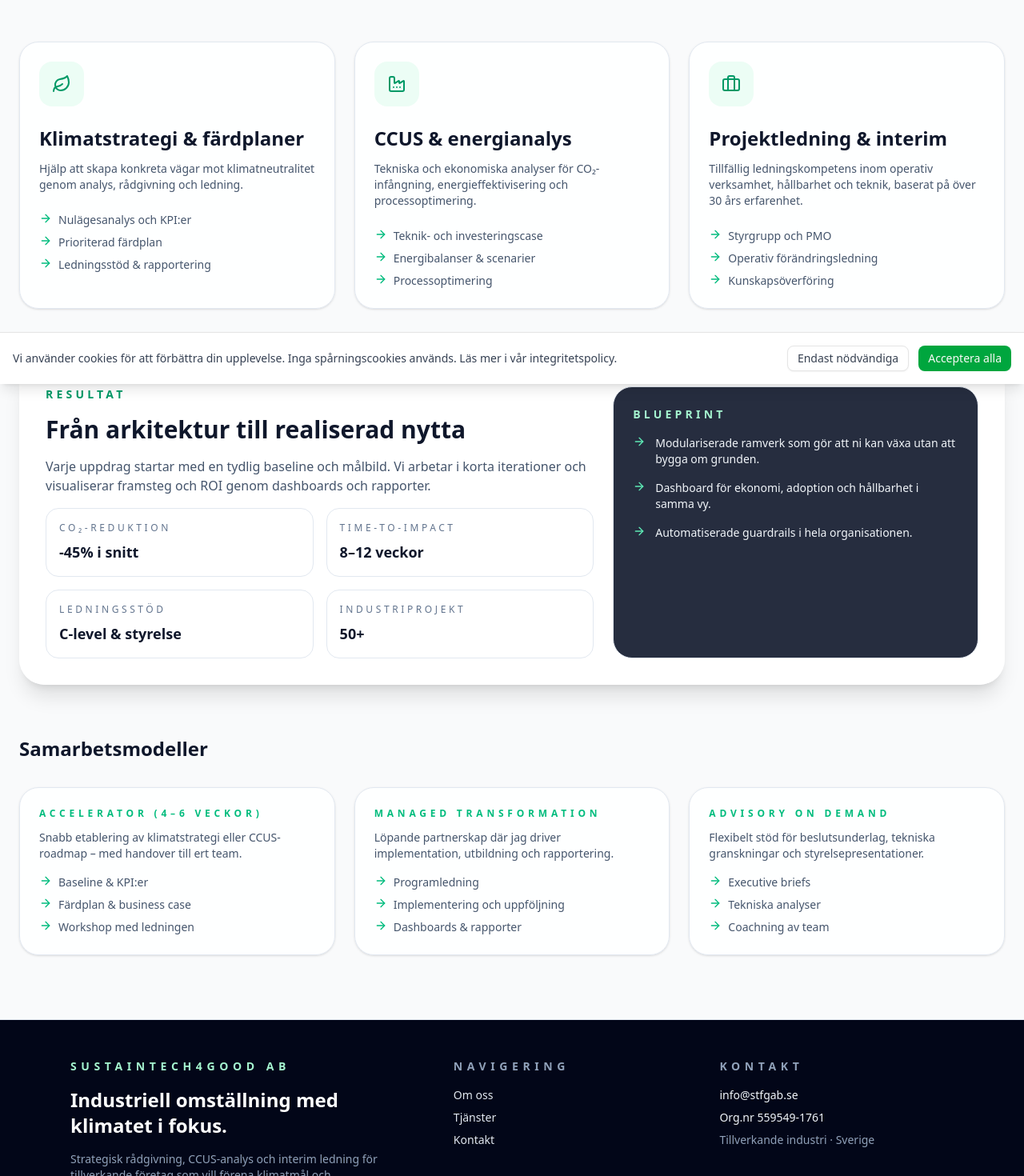
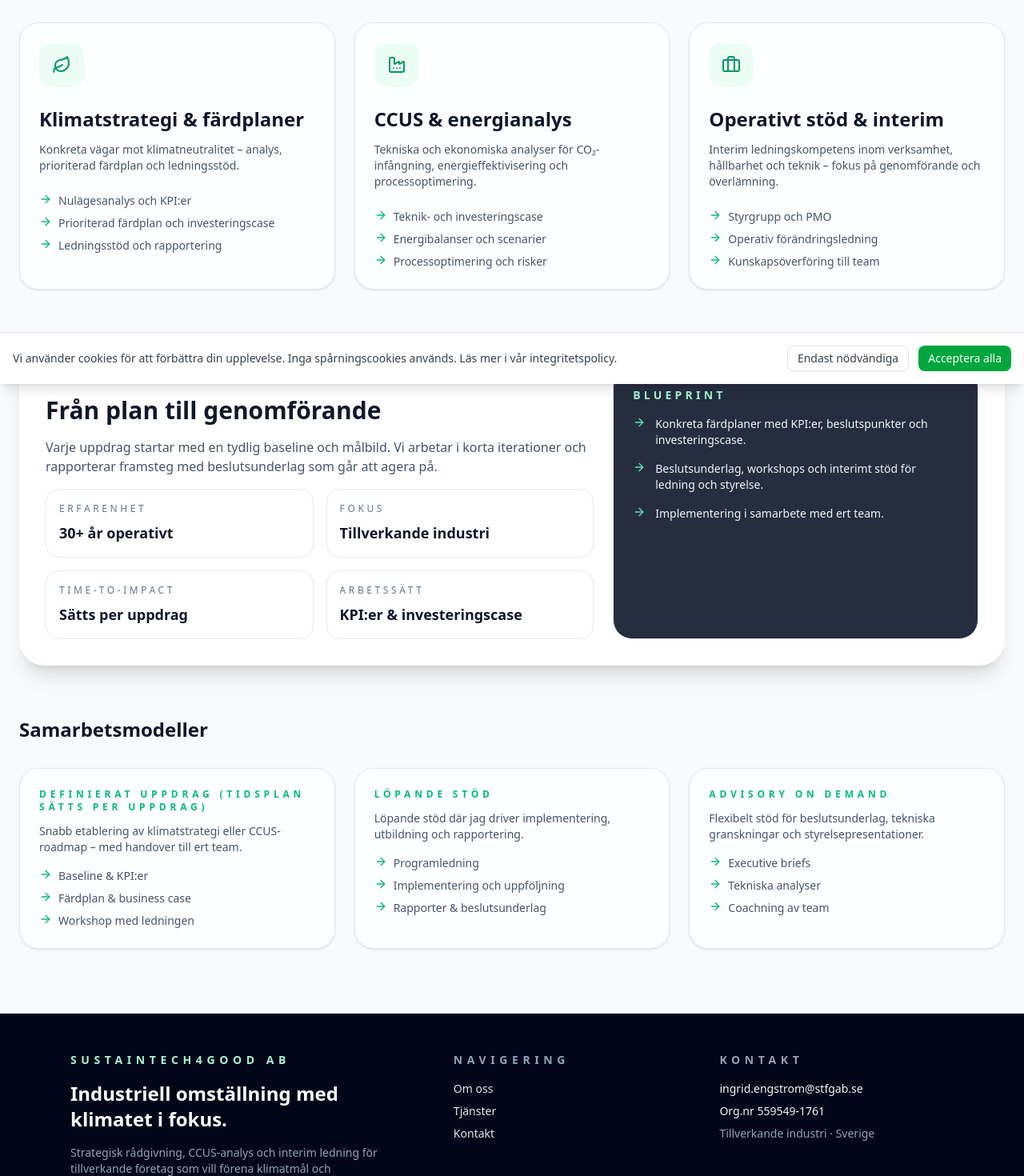
Before and after one commit to SustainTech4Good-AB/website, a Next.js app: page /services in a window 1280 px wide. Shown: the part 320-1790 px from the top of the page at 80% size. Built offline with nearby package versions, Linux system fonts and the light colour scheme.

Commit message:
Refine services, hero assignments, and contact email

```diff
--- a/src/app/contact/page.tsx
+++ b/src/app/contact/page.tsx
@@ -63,7 +63,7 @@ export default function Contact() {
             </ul>
             <div className="mt-8 flex flex-wrap gap-3">
               <Button asChild size="lg" className="rounded-full bg-emerald-500 px-8 text-base text-white">
-                <Link href="mailto:info@stfgab.se">Skicka e-post</Link>
+                <Link href="mailto:ingrid.engstrom@stfgab.se">Skicka e-post</Link>
               </Button>
               <Button
                 asChild
--- a/src/app/page.tsx
+++ b/src/app/page.tsx
@@ -1,20 +1,17 @@
+import Image from "next/image"
 import Link from "next/link"
-import Image from "next/image"
-import {
-  ArrowRight,
-  Leaf,
-  Factory,
-  Briefcase,
-  LineChart,
-  ShieldCheck,
-  Sparkles,
-} from "lucide-react"
+import { ArrowRight, Briefcase, Factory, Leaf, ShieldCheck, Sparkles } from "lucide-react"
 
 import { Button } from "@/components/ui/button"
 
 const heroStats = [
   { value: "30+ år", label: "Operativ erfarenhet i industrin" },
   { value: "100%", label: "Fokus på minskat klimatavtryck" },
+]
+
+const heroAssignments = [
+  { title: "Datadrivna beslut", desc: "Konkreta färdplaner med tydliga KPI:er." },
+  { title: "Projektledning", desc: "Genomförande med kompetens inom CCUS." },
 ]
 
 const services = [
@@ -38,12 +35,6 @@ const services = [
   },
 ]
 
-const pillars = [
-  { title: "Teknik", description: "Robusta lösningar inom CCUS, energi och digitalisering." },
-  { title: "Strategi", description: "Affärsnära rådgivning som förankrar hållbarhet i ledningen." },
-  { title: "Hållbarhet", description: "Mätbara resultat och rapportering mot klimatmål." },
-]
-
 const process = [
   "Datadriven nulägesanalys av klimatpåverkan och affärskritiska processer.",
   "Prioriterad färdplan med tydliga delmål, budget och beslutspunkter.",
@@ -61,15 +52,14 @@ const focusAreas = [
     description: "Executive briefings, beslutsunderlag och investeringscase för styrelse och ägare.",
   },
   {
-  title: "Praktiskt genomförbara åtgärder",
-  description: "Effektivisering, investeringar och konkreta förbättringsinsatser som snabbt skapar värde i verksamheten."
-},
-{
-  title: "Rådgivare för industri och offentlig verksamhet",
-  description: "Specialiserad rådgivning baserat på 30 års erfarenhet inom pappers- och massaindustrin som stödjer företag och offentliga verksamheter."
-}
-
-
+    title: "Praktiskt genomförbara åtgärder",
+    description: "Effektivisering, investeringar och konkreta förbättringsinsatser som snabbt skapar värde i verksamheten.",
+  },
+  {
+    title: "Rådgivare för industri och offentlig verksamhet",
+    description:
+      "Specialiserad rådgivning baserat på 30 års erfarenhet inom pappers- och massaindustrin som stödjer företag och offentliga verksamheter.",
+  },
 ]
 
 export default function Home() {
@@ -77,13 +67,7 @@ export default function Home() {
     <div className="space-y-24">
       <section className="relative overflow-hidden rounded-[32px] border border-white/40 bg-slate-950 text-white shadow-[0_35px_120px_rgba(15,23,42,0.4)]">
         <div className="absolute inset-0">
-          <Image
-            src="/hero.jpg"
-            alt="Rapsfält"
-            fill
-            priority
-            className="object-cover brightness-[0.85]"
-          />
+          <Image src="/hero.jpg" alt="Rapsfält" fill priority className="object-cover brightness-[0.85]" />
           <div className="absolute inset-0 bg-gradient-to-br from-green-900/70 via-slate-900/60 to-slate-950/70" />
           <div className="absolute left-1/2 top-1/2 size-[580px] -translate-x-1/2 -translate-y-1/2 rounded-full bg-emerald-400/20 blur-3xl" />
         </div>
@@ -132,24 +116,23 @@ export default function Home() {
           </div>
 
           <div className="space-y-6 rounded-3xl border border-white/20 bg-white/5 p-6 backdrop-blur-md">
-            <div className="flex items-center gap-3 rounded-2xl border border-white/20 bg-white/5 p-4">
-              <Sparkles className="size-10 rounded-2xl bg-emerald-500/20 p-2 text-emerald-200" />
-              <div>
+            <div className="space-y-3 rounded-3xl border border-white/20 bg-white/5 p-4">
+              <div className="flex items-center gap-3">
+                <Sparkles className="size-10 rounded-2xl bg-emerald-500/20 p-2 text-emerald-200" />
                 <p className="text-sm uppercase tracking-[0.3em] text-emerald-200">Uppdrag</p>
-                <p className="text-lg font-semibold text-white">Datadrivna beslut</p>
-                <p className="text-sm text-slate-200">
-                  Konkreta färdplaner med tydliga KPI:er
-                </p>
-                <p className="text-lg font-semibold text-white">Projektledning</p>
-                <p className="text-sm text-slate-200">
-                  Med kompetens inom CCUS.
-                </p>
+              </div>
+              <div className="space-y-3">
+                {heroAssignments.map((item) => (
+                  <div key={item.title} className="rounded-2xl border border-white/20 bg-white/5 p-3">
+                    <p className="text-base font-semibold text-white">{item.title}</p>
+                    <p className="text-sm text-slate-200">{item.desc}</p>
+                  </div>
+                ))}
               </div>
             </div>
+
             <div className="rounded-3xl border border-white/20 bg-white/5 p-6">
-              <p className="text-sm font-semibold uppercase tracking-[0.4em] text-emerald-200">
-                Vad du får
-              </p>
+              <p className="text-sm font-semibold uppercase tracking-[0.4em] text-emerald-200">Vad du får</p>
               <ul className="mt-4 space-y-3 text-sm text-slate-100">
                 <li className="flex gap-3">
                   <ShieldCheck className="size-5 flex-none text-emerald-300" />
@@ -166,9 +149,9 @@ export default function Home() {
       </section>
 
       <section className="space-y-8" id="tjanster">
-        <div className="mx-auto max-w-3xl text-center space-y-4">
+        <div className="mx-auto max-w-3xl space-y-4 text-center">
           <p className="text-sm font-semibold uppercase tracking-[0.4em] text-emerald-600">
-            Teknik · Strategi · Hållbarhet
+            Teknik • Strategi • Hållbarhet
           </p>
           <h2 className="text-3xl font-semibold text-slate-900 md:text-4xl">
             Jag erbjuder strategisk rådgivning inom industriell omställning och klimatstrategi för tillverkande företag
@@ -224,7 +207,6 @@ export default function Home() {
               </div>
             ))}
           </div>
-
         </div>
       </section>
 
@@ -245,14 +227,14 @@ export default function Home() {
               <div>
                 <p className="text-xs uppercase tracking-[0.4em] text-emerald-100">Direktkontakt</p>
                 <p className="mt-2 text-xl font-semibold">Ingrid Engström</p>
-                <p className="text-sm text-emerald-100">Grundare · SustainTech4Good AB</p>
+                <p className="text-sm text-emerald-100">Grundare • SustainTech4Good AB</p>
               </div>
               <ShieldCheck className="size-14 rounded-3xl bg-white/10 p-3 text-white" />
             </div>
             <div className="mt-6 space-y-3 text-sm">
               <p className="text-emerald-50">ingrid.engstrom@stfgab.se</p>
               <p className="text-emerald-50">Org.nr 559549-1761</p>
-              <p className="text-emerald-50">Bas i Örebro · Tillverkande industri i Norden</p>
+              <p className="text-emerald-50">Bas i Örebro • Tillverkande industri i Norden</p>
             </div>
             <div className="mt-6 flex flex-wrap gap-3">
               <Button asChild size="lg" className="rounded-full bg-white px-8 text-base font-semibold text-emerald-700">
--- a/src/app/services/page.tsx
+++ b/src/app/services/page.tsx
@@ -3,35 +3,38 @@ import { ArrowRight, Briefcase, Factory, Leaf } from "lucide-react"
 const services = [
   {
     title: "Klimatstrategi & färdplaner",
-    description: "Hjälp att skapa konkreta vägar mot klimatneutralitet genom analys, rådgivning och ledning.",
+    description: "Konkreta vägar mot klimatneutralitet – analys, prioriterad färdplan och ledningsstöd.",
     Icon: Leaf,
-    outcomes: ["Nulägesanalys och KPI:er", "Prioriterad färdplan", "Ledningsstöd & rapportering"],
+    outcomes: [
+      "Nulägesanalys och KPI:er",
+      "Prioriterad färdplan och investeringscase",
+      "Ledningsstöd och rapportering",
+    ],
   },
   {
     title: "CCUS & energianalys",
     description: "Tekniska och ekonomiska analyser för CO₂-infångning, energieffektivisering och processoptimering.",
     Icon: Factory,
-    outcomes: ["Teknik- och investeringscase", "Energibalanser & scenarier", "Processoptimering"],
+    outcomes: ["Teknik- och investeringscase", "Energibalanser och scenarier", "Processoptimering och risker"],
   },
   {
-    title: "Projektledning & interim",
-    description:
-      "Tillfällig ledningskompetens inom operativ verksamhet, hållbarhet och teknik, baserat på över 30 års erfarenhet.",
+    title: "Operativt stöd & interim",
+    description: "Interim ledningskompetens inom verksamhet, hållbarhet och teknik – fokus på genomförande och överlämning.",
     Icon: Briefcase,
-    outcomes: ["Styrgrupp och PMO", "Operativ förändringsledning", "Kunskapsöverföring"],
+    outcomes: ["Styrgrupp och PMO", "Operativ förändringsledning", "Kunskapsöverföring till team"],
   },
 ]
 
 const engagementModels = [
   {
-    title: "Accelerator (4–6 veckor)",
+    title: "Definierat uppdrag (tidsplan sätts per uppdrag)",
     description: "Snabb etablering av klimatstrategi eller CCUS-roadmap – med handover till ert team.",
     deliverables: ["Baseline & KPI:er", "Färdplan & business case", "Workshop med ledningen"],
   },
   {
-    title: "Managed transformation",
-    description: "Löpande partnerskap där jag driver implementation, utbildning och rapportering.",
-    deliverables: ["Programledning", "Implementering och uppföljning", "Dashboards & rapporter"],
+    title: "Löpande stöd",
+    description: "Löpande stöd där jag driver implementering, utbildning och rapportering.",
+    deliverables: ["Programledning", "Implementering och uppföljning", "Rapporter & beslutsunderlag"],
   },
   {
     title: "Advisory on demand",
@@ -41,10 +44,10 @@ const engagementModels = [
 ]
 
 const metrics = [
-  { label: "CO₂-reduktion", value: "-45% i snitt" },
-  { label: "Time-to-impact", value: "8–12 veckor" },
-  { label: "Ledningsstöd", value: "C-level & styrelse" },
-  { label: "Industriprojekt", value: "50+" },
+  { label: "Erfarenhet", value: "30+ år operativt" },
+  { label: "Fokus", value: "Tillverkande industri" },
+  { label: "Time-to-impact", value: "Sätts per uppdrag" },
+  { label: "Arbetssätt", value: "KPI:er & investeringscase" },
 ]
 
 export default function Services() {
@@ -54,8 +57,7 @@ export default function Services() {
         <p className="text-sm font-semibold uppercase tracking-[0.4em] text-emerald-600">Tjänster</p>
         <h1 className="text-4xl font-semibold text-slate-900">Expertis för klimatneutral industri</h1>
         <p className="mx-auto max-w-3xl text-base text-slate-600">
-          Jag designar och leder program som förenar klimatmål och affärsnytta. All rådgivning utgår från tydliga KPI:er,
-          investeringskrav och uppföljning mot CSRD och andra regelverk.
+          Jag designar och leder program som förenar klimatmål och affärsnytta.
         </p>
       </section>
 
@@ -85,10 +87,10 @@ export default function Services() {
       <section className="grid gap-6 rounded-[32px] border border-white/60 bg-white/90 p-8 shadow-xl lg:grid-cols-[1.2fr_0.8fr]">
         <div className="space-y-4">
           <p className="text-sm font-semibold uppercase tracking-[0.3em] text-emerald-600">Resultat</p>
-          <h2 className="text-3xl font-semibold text-slate-900">Från arkitektur till realiserad nytta</h2>
+          <h2 className="text-3xl font-semibold text-slate-900">Från plan till genomförande</h2>
           <p className="text-base text-slate-600">
-            Varje uppdrag startar med en tydlig baseline och målbild. Vi arbetar i korta iterationer och visualiserar
-            framsteg och ROI genom dashboards och rapporter.
+            Varje uppdrag startar med en tydlig baseline och målbild. Vi arbetar i korta iterationer och rapporterar
+            framsteg med beslutsunderlag som går att agera på.
           </p>
           <div className="grid gap-4 md:grid-cols-2">
             {metrics.map((metric) => (
@@ -104,15 +106,15 @@ export default function Services() {
           <ul className="space-y-4 text-sm text-slate-100">
             <li className="flex gap-3">
               <ArrowRight className="size-4 flex-none text-emerald-300" />
-              Modulariserade ramverk som gör att ni kan växa utan att bygga om grunden.
+              Konkreta färdplaner med KPI:er, beslutspunkter och investeringscase.
             </li>
             <li className="flex gap-3">
               <ArrowRight className="size-4 flex-none text-emerald-300" />
-              Dashboard för ekonomi, adoption och hållbarhet i samma vy.
+              Beslutsunderlag, workshops och interimt stöd för ledning och styrelse.
             </li>
-            <li className="flex gap-3">
+             <li className="flex gap-3">
               <ArrowRight className="size-4 flex-none text-emerald-300" />
-              Automatiserade guardrails i hela organisationen.
+              Implementering i samarbete med ert team.
             </li>
           </ul>
         </div>
--- a/src/components/Footer.tsx
+++ b/src/components/Footer.tsx
@@ -32,7 +32,7 @@ export function Footer() {
           <div>
             <h3 className="text-sm font-semibold uppercase tracking-[0.4em] text-slate-400">Kontakt</h3>
             <ul className="mt-4 space-y-2 text-sm">
-              <li className="text-slate-100">info@stfgab.se</li>
+              <li className="text-slate-100">ingrid.engstrom@stfgab.se</li>
               <li className="text-slate-100">Org.nr 559549-1761</li>
               <li className="text-slate-400">Tillverkande industri · Sverige</li>
             </ul>
```
Also changed, not shown: 1 other file (tests, documents, lock files or other folders).
